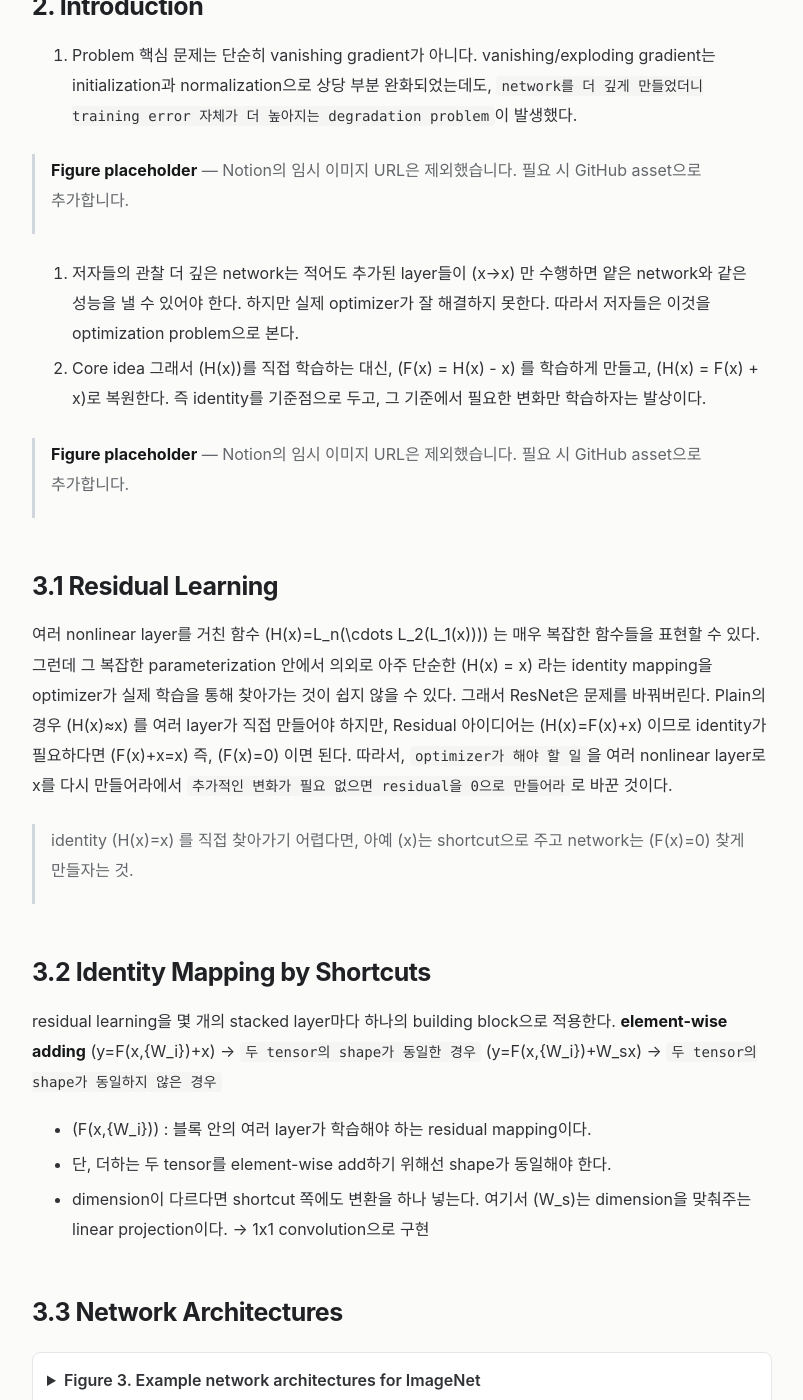
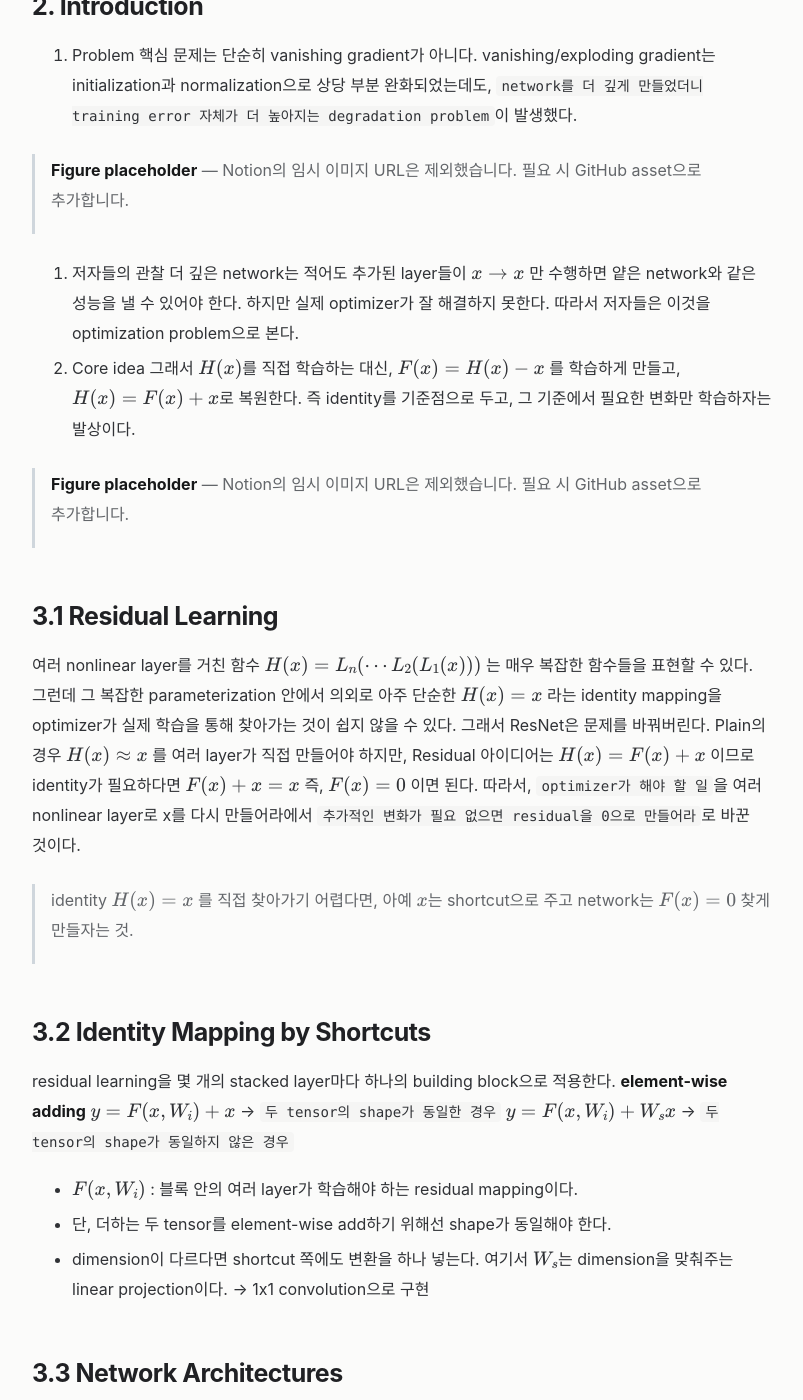
Before and after one commit to nayana224/nayana224.github.io, a Jekyll site: the page built from _notes/resnet-2015.md, in a window 1280 px wide and 1400 px high, scrolled down 1146 px. Shown: the whole window, without its empty margins (238-1041 px from the left). Built offline with Jekyll 4.4.1, drawn with Linux system fonts in a browser that asks for light colours; some of the changed text lies outside the part shown.

Commit message:
notes: preserve MathJax delimiters through Kramdown

```diff
--- a/_notes/resnet-2015.md
+++ b/_notes/resnet-2015.md
@@ -57,29 +57,29 @@
 > **Figure placeholder** — Notion의 임시 이미지 URL은 제외했습니다. 필요 시 GitHub asset으로 추가합니다.
 
 2. 저자들의 관찰
-  더 깊은 network는 적어도 추가된 layer들이 \(x→x\) 만 수행하면 얕은 network와 같은 성능을 낼 수 있어야 한다. 하지만 실제 optimizer가 잘 해결하지 못한다. 따라서 저자들은 이것을 optimization problem으로 본다.
+  더 깊은 network는 적어도 추가된 layer들이 \\(x→x\\) 만 수행하면 얕은 network와 같은 성능을 낼 수 있어야 한다. 하지만 실제 optimizer가 잘 해결하지 못한다. 따라서 저자들은 이것을 optimization problem으로 본다.
 3. Core idea
-  그래서 \(H(x)\)를 직접 학습하는 대신, \(F(x) = H(x) - x\) 를 학습하게 만들고, \(H(x) = F(x) + x\)로 복원한다. 즉 identity를 기준점으로 두고, 그 기준에서 필요한 변화만 학습하자는 발상이다.
+  그래서 \\(H(x)\\)를 직접 학습하는 대신, \\(F(x) = H(x) - x\\) 를 학습하게 만들고, \\(H(x) = F(x) + x\\)로 복원한다. 즉 identity를 기준점으로 두고, 그 기준에서 필요한 변화만 학습하자는 발상이다.
 
 > **Figure placeholder** — Notion의 임시 이미지 URL은 제외했습니다. 필요 시 GitHub asset으로 추가합니다.
 
 ## 3.1 Residual Learning
-여러 nonlinear layer를 거친 함수  \(H(x)=L_n(\cdots L_2(L_1(x)))\) 는 매우 복잡한 함수들을 표현할 수 있다. 그런데 그 복잡한 parameterization 안에서 의외로 아주 단순한 \(H(x) = x\) 라는 identity mapping을 optimizer가 실제 학습을 통해 찾아가는 것이 쉽지 않을 수 있다.
-그래서 ResNet은 문제를 바꿔버린다. Plain의 경우 \(H(x)≈x\) 를 여러 layer가 직접 만들어야 하지만,
-Residual 아이디어는 \(H(x)=F(x)+x\) 이므로 identity가 필요하다면 \(F(x)+x=x\)
-즉, \(F(x)=0\) 이면 된다.
+여러 nonlinear layer를 거친 함수  \\(H(x)=L_n(\cdots L_2(L_1(x)))\\) 는 매우 복잡한 함수들을 표현할 수 있다. 그런데 그 복잡한 parameterization 안에서 의외로 아주 단순한 \\(H(x) = x\\) 라는 identity mapping을 optimizer가 실제 학습을 통해 찾아가는 것이 쉽지 않을 수 있다.
+그래서 ResNet은 문제를 바꿔버린다. Plain의 경우 \\(H(x)≈x\\) 를 여러 layer가 직접 만들어야 하지만,
+Residual 아이디어는 \\(H(x)=F(x)+x\\) 이므로 identity가 필요하다면 \\(F(x)+x=x\\)
+즉, \\(F(x)=0\\) 이면 된다.
 따라서, `optimizer가 해야 할 일`을 여러 nonlinear layer로 x를 다시 만들어라에서 `추가적인 변화가 필요 없으면 residual을 0으로 만들어라`로 바꾼 것이다.
-> identity \(H(x)=x\) 를 직접 찾아가기 어렵다면, 아예 \(x\)는 shortcut으로 주고 network는 \(F(x)=0\) 찾게 만들자는 것.
+> identity \\(H(x)=x\\) 를 직접 찾아가기 어렵다면, 아예 \\(x\\)는 shortcut으로 주고 network는 \\(F(x)=0\\) 찾게 만들자는 것.
 
 ## 3.2 Identity Mapping by Shortcuts
 residual learning을 몇 개의 stacked layer마다 하나의 building block으로 적용한다.
 **element-wise adding**
-\(y=F(x,\{W_i\})+x\) → `두 tensor의 shape가 동일한 경우`
-\(y=F(x,\{W_i\})+W_sx\) → `두 tensor의 shape가 동일하지 않은 경우`
--  \(F(x,\{W_i\})\) : 블록 안의 여러 layer가 학습해야 하는 residual mapping이다.
+\\(y=F(x,\{W_i\})+x\\) → `두 tensor의 shape가 동일한 경우`
+\\(y=F(x,\{W_i\})+W_sx\\) → `두 tensor의 shape가 동일하지 않은 경우`
+-  \\(F(x,\{W_i\})\\) : 블록 안의 여러 layer가 학습해야 하는 residual mapping이다.
 - 단, 더하는 두 tensor를 element-wise add하기 위해선 shape가 동일해야 한다.
 - dimension이 다르다면 shortcut 쪽에도 변환을 하나 넣는다.
-  여기서 \(W_s\)는 dimension을 맞춰주는 linear projection이다.
+  여기서 \\(W_s\\)는 dimension을 맞춰주는 linear projection이다.
   → 1x1 convolution으로 구현
 
 ## 3.3 Network Architectures
@@ -106,32 +106,32 @@
     Option B : shortcut에 1x1 Convolution을 넣어 projection을 수행하는 방식이다.
 
 ## 3.4 Implementation
-ImageNet에서 random scale/crop/flip 등의 data augmentation을 사용하고, 각 convolution 뒤와 activation 전에 BN을 적용했다. Plain/ResNet 모두 동일한 initialization과 SGD 조건으로 처음부터 학습했다. SGD batch size 256, initial LR 0.1, momentum 0.9, weight decay \(10^{-4}\)를 사용했으며 dropout은 사용하지 않았다.
+ImageNet에서 random scale/crop/flip 등의 data augmentation을 사용하고, 각 convolution 뒤와 activation 전에 BN을 적용했다. Plain/ResNet 모두 동일한 initialization과 SGD 조건으로 처음부터 학습했다. SGD batch size 256, initial LR 0.1, momentum 0.9, weight decay \\(10^{-4}\\)를 사용했으며 dropout은 사용하지 않았다.
 
 ## 노트
 ---
 - `mapping`
   - 그냥 함수라고 생각하면 된다.
-  - \(x→H(x)\)
-    - 이때 \(H\)가 mapping이다.
-  - 신경망의 어떤 블록이 입력 feature \(x\)를 받아서 다음 feature \(H(x)\)를 만든다면, 그 블록은 결국 어떤 함수 \(H\)를 학습하고 있는 것이다.
+  - \\(x→H(x)\\)
+    - 이때 \\(H\\)가 mapping이다.
+  - 신경망의 어떤 블록이 입력 feature \\(x\\)를 받아서 다음 feature \\(H(x)\\)를 만든다면, 그 블록은 결국 어떤 함수 \\(H\\)를 학습하고 있는 것이다.
 - `identity mapping`
   - 입력을 그대로 출력하는 함수 → 아무것도 바꾸지 않는 mapping
-    - \(H(x)=x\)
-  - ResNet에서 shortcut이 입력 \(x\)를 그대로 넘기는 경우를 identity shortcut / identity mapping이라고 부른다.
+    - \\(H(x)=x\\)
+  - ResNet에서 shortcut이 입력 \\(x\\)를 그대로 넘기는 경우를 identity shortcut / identity mapping이라고 부른다.
 - `optimization`
   - loss가 작은 parameter를 찾아가는 학습 과정
 - `shortcut`
   - 중간 layer들을 건너뛰는 경로
 - `plain network`
   - shortcut connection이 없는 일반적인 Deep CNN
-- 논문에서의 \(H(x)\)
+- 논문에서의 \\(H(x)\\)
   - 여러 layer가 전체적으로 구현하는 mapping
 - `저자의 관찰`
-  잘 학습된 3-layer network가 있다고 하자. (training error = 5%)<br> \(x→L1→L2→L3→y\) (shallow network라고 칭하자.)<br>이제 우리가 다음과 같이 더 깊게 만들었다고 하자.
-  \(x→L1→L2→L3→L4→L5→y\)
+  잘 학습된 3-layer network가 있다고 하자. (training error = 5%)<br> \\(x→L1→L2→L3→y\\) (shallow network라고 칭하자.)<br>이제 우리가 다음과 같이 더 깊게 만들었다고 하자.
+  \\(x→L1→L2→L3→L4→L5→y\\)
   Q. 이전에는 깊은 layer network가 성능이 더 안 나온다고 했는데, 더 깊어진 5-layer network가 최소한 기존 3-layer network만큼은 잘할 수 있지 않을까?
-  A. 그렇다. 기존 \(L1,L2,L3\) 의 weight를 그대로 복사하고, 새로 추가된 \(L4,L5\) 가 아무것도 하지 않게 만들면 되기 때문이다.
-  \(L4,L5:x→x\)
+  A. 그렇다. 기존 \\(L1,L2,L3\\) 의 weight를 그대로 복사하고, 새로 추가된 \\(L4,L5\\) 가 아무것도 하지 않게 만들면 되기 때문이다.
+  \\(L4,L5:x→x\\)
   identity mapping을 하도록 만들면 된다.
 - BN (Batch Normalization)
```
